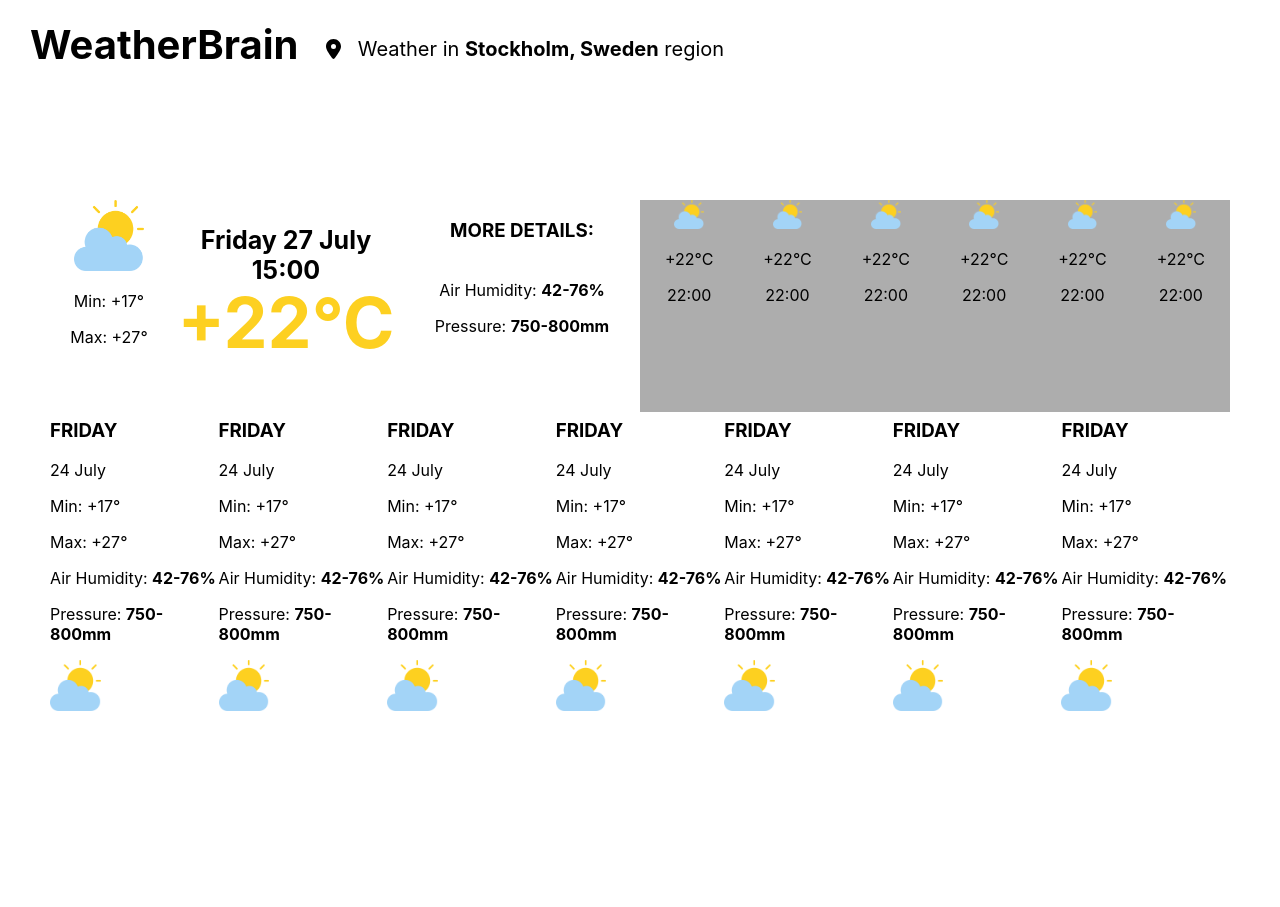
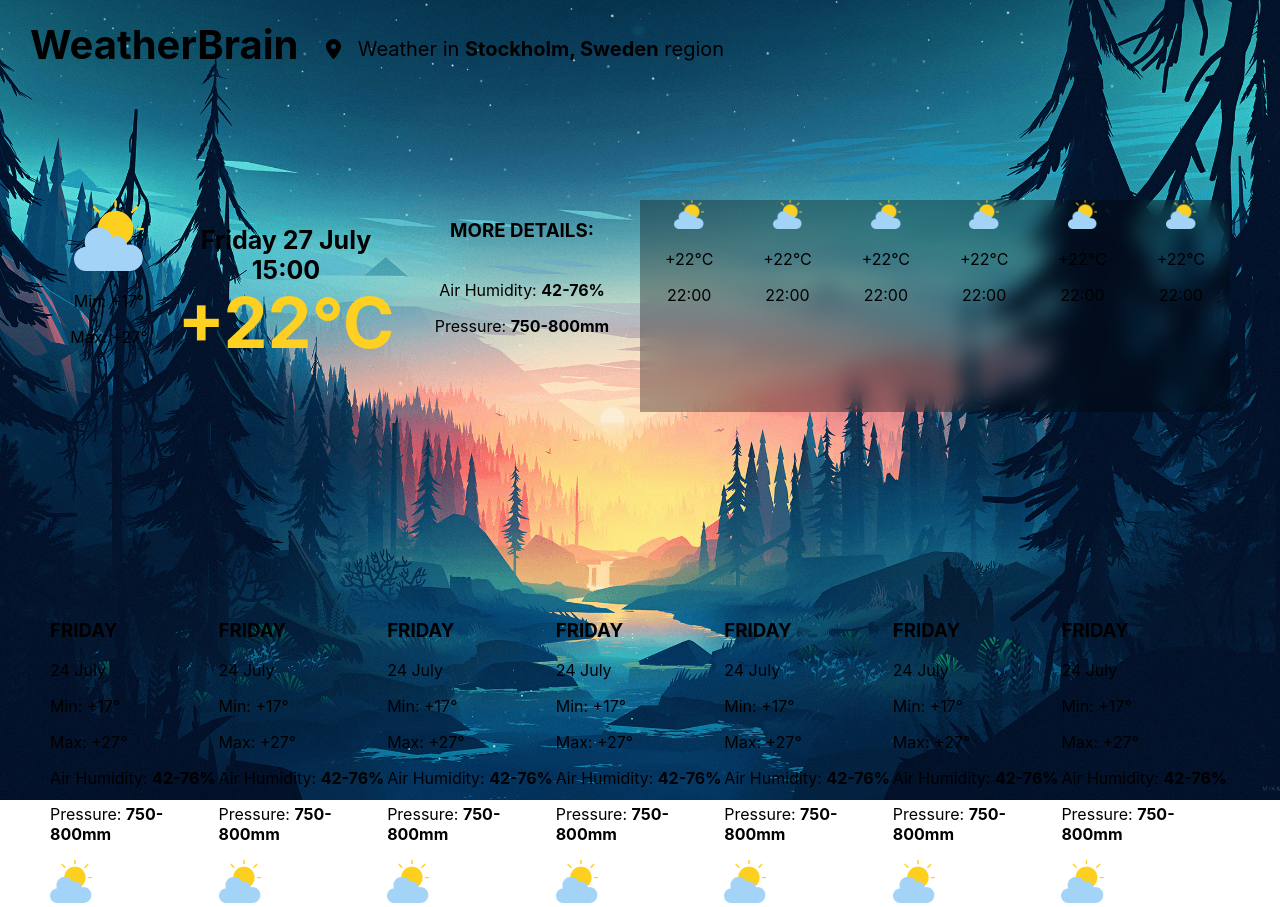
Before and after one commit to CasperKristiansson/Weather-Predictor, a React (Create React App) app: page / in a window 1280 px wide. Before the commit the page ends 800 px from the top, so only its background shows below. Built offline with nearby package versions, Linux system fonts and the light colour scheme; the HTML template or start-up script is replaced by a standard one.

Commit message:
Add background full image

```diff
--- a/src/Home/home.css
+++ b/src/Home/home.css
@@ -1,5 +1,7 @@
 .FullPageBackground {
+    position: absolute;
     height: 100%;
+    width: 100%;
     background-position: center;
     background-repeat: no-repeat;
     background-size: cover;
--- a/src/Home/home.js
+++ b/src/Home/home.js
@@ -1,6 +1,6 @@
 import React from "react";
 import './home.css'
-import background from './background.jpg'
+import background from './6317024.png'
 import CurrentWeatherDisplay from './currentWeatherDisplay'
 import UpcomingWeatherDisplay from './upcomingWeatherDisplay'
 import Navigation from './navigation'
@@ -8,7 +8,7 @@ import Navigation from './navigation'
 export default () => {
   return (
     <>
-      <div className="" style={{ backgroundImage: `url(${background})`, backgroundPosition: 'center', backgroundSize: 'center', backgroundRepeat: 'no-repeat' }}/>
+      <div className="FullPageBackground" style={{ backgroundImage: `url(${background})` }}/>
 
       <Navigation />
       <div className="weatherDisplay">
--- a/src/Home/upcomingWeatherDisplay.css
+++ b/src/Home/upcomingWeatherDisplay.css
@@ -3,11 +3,11 @@
     display: grid;
     width: calc(100% - 100px);
     grid-template-columns: repeat(7, calc(100%/7));
-    margin-top: 400px;
+    margin-top: 600px;
 }
 
 .upcomingWeatherDisplay img {
-    width: 30%;
+    width: 25%;
 }
 
 .upcomingWeatherDisplay {
```
